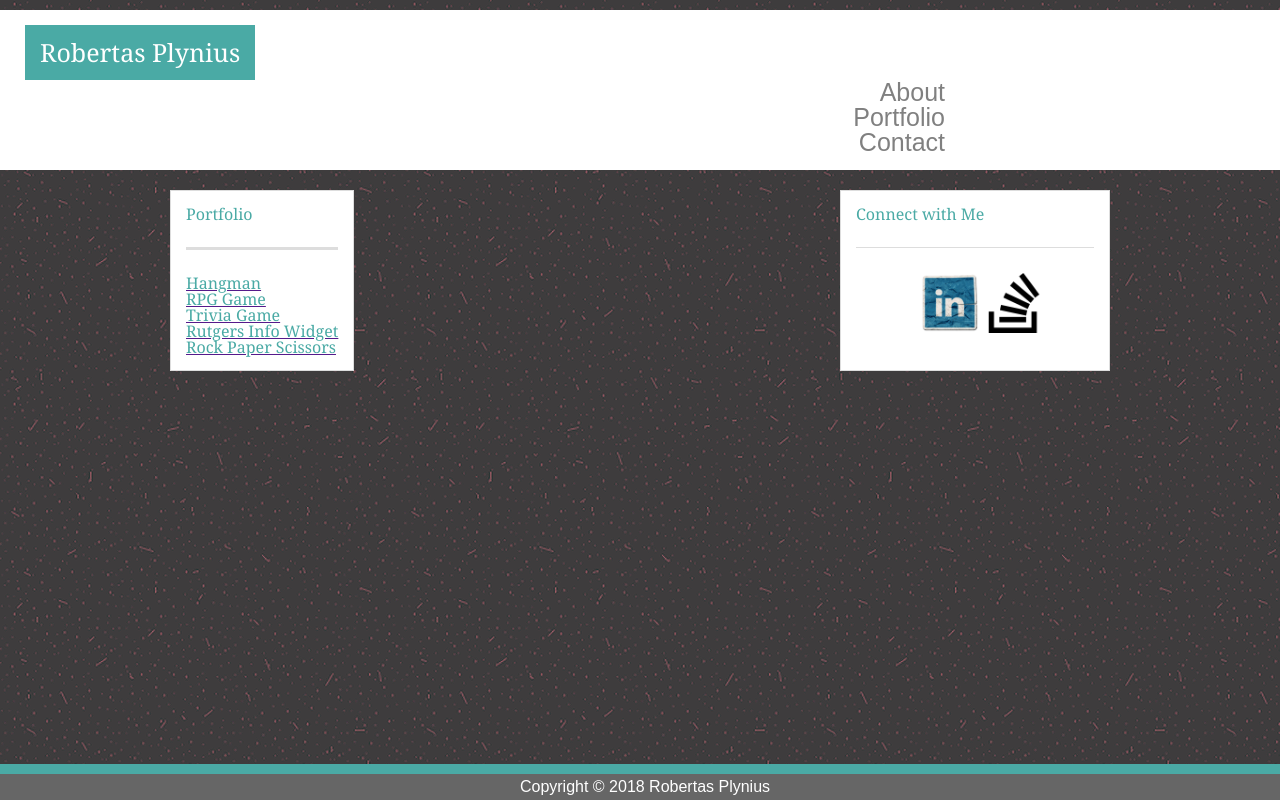
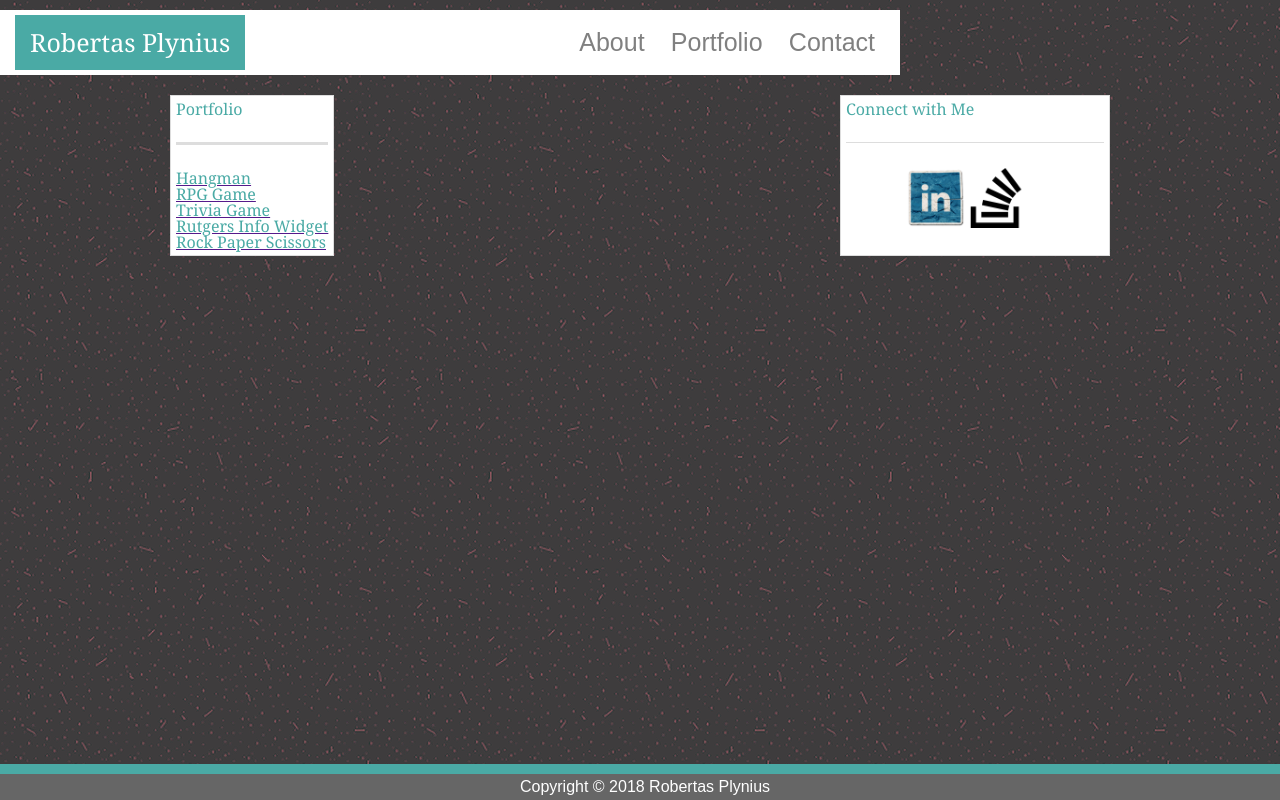
Before and after one commit to Robertas-Plynius/basic-portfolio-fixed, a plain HTML site: page portfolio.html in a window 1280 px wide. Drawn offline with Linux system fonts and the light colour scheme; grey boxes are pictures that could not be loaded; a script that the page names is missing.

Commit message:
fixed image layout

```diff
--- a/assets/main.css
+++ b/assets/main.css
@@ -4,13 +4,14 @@ body {
 }
 
 header {
+    width: 900px;
     background: white;
 }
 
 div.header-wrap {
     max-width: 960px;
     margin: 0 auto;
-    display: center;
+    display: flex;
     justify-content: space-between;
     align-items: center;
     font-size: 25px
@@ -35,6 +36,7 @@ section {
 }
 
 aside {
+    display: inline-table;
     margin: 25px 0 25px 13px;
 }
 section,
@@ -61,7 +63,7 @@ footer {
     aside {
         box-sizing: border-box;
         margin: 10px;
-        padding: 15px;
+        padding: 5px;
         width: initial;
     }
 
@@ -91,9 +93,8 @@ header h1 {
     margin-bottom: 0 auto;
 }
 
+
 nav a {
-    display:flex;
-    justify-content: flex-end;
     padding: 0px 10px;
     color: grey;
     text-decoration: none;
@@ -107,6 +108,9 @@ section h1 {
 }
 
 section img {
+    max-width: 100%;
+    height: auto;
+    width: auto;
     float: left;
     margin-right: 10px;
     margin-bottom: 10px;
```
Also changed, not shown: contact.html (+8 -5 lines).
